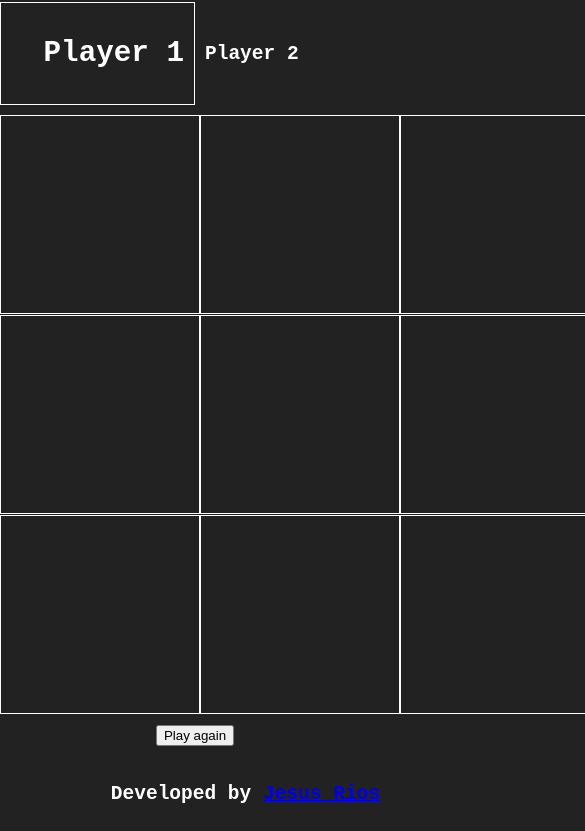
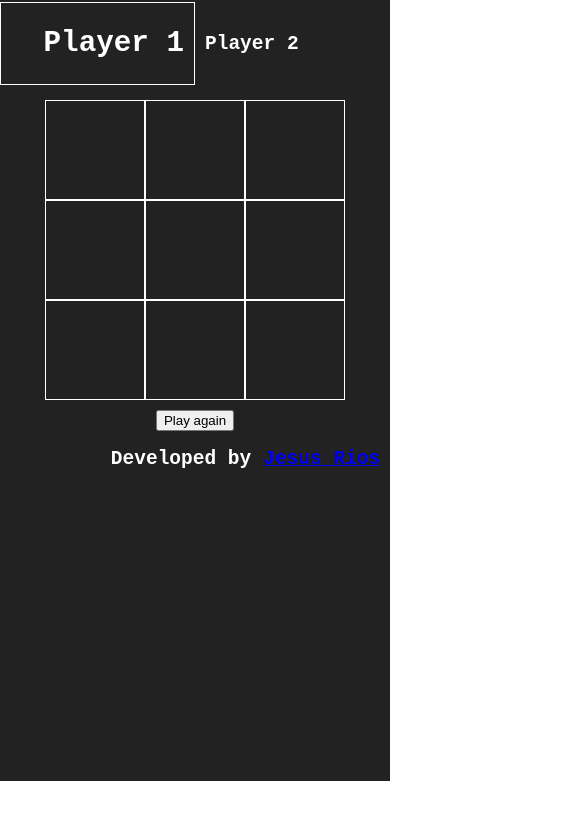
Before and after one commit to jesusriosdev/games, a website: page tic-tac-toe/index.html in a window 390 px wide. Shown: the part 63-894 px from the top of the page, 585 px wide, since content can reach past the window. After the commit the page ends 844 px from the top, so only its background shows below. Drawn offline with Linux system fonts and the light colour scheme.

Commit message:
tic tac toe a few more css

```diff
--- a/tic-tac-toe/css/styles.css
+++ b/tic-tac-toe/css/styles.css
@@ -15,13 +15,13 @@ header {
 }
 
 .players-container {
-    margin: 10px 0;
+    margin: 15px 0;
 
     display: grid;
     grid-template-columns: repeat(2, 1fr);
 }
 .players-container div {
-    padding: 10px;
+    padding: 0 10px;
 
     display: flex;
     align-items: center;
@@ -76,6 +76,34 @@ header {
 }
 
 .credits-container {
-    padding: 10px;
+    padding: 0 10px;
     text-align: right;
 }
+
+@media screen and (max-width: 768px) {
+
+}
+
+@media screen and (max-width: 480px) {
+
+    .board-container .board {
+
+        height: 300px;
+        width: 300px;
+    }
+
+    .board-container .board .square {
+        border: 1px solid #fff;
+        cursor: pointer;
+        height: auto;
+
+        display: flex;
+        align-items: center;
+        justify-content: center;
+    }
+
+    .board-container .board .square {
+        font-size: 4em;
+    }
+
+}
```
